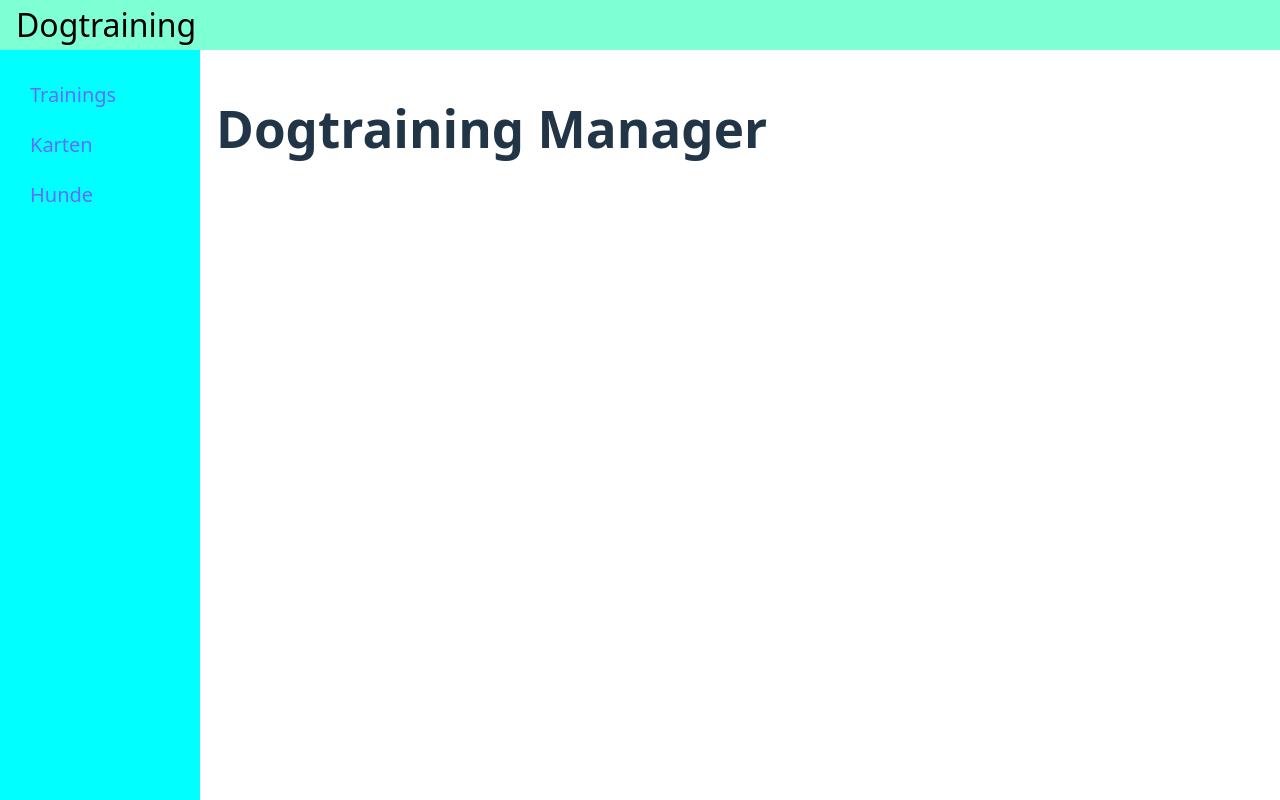
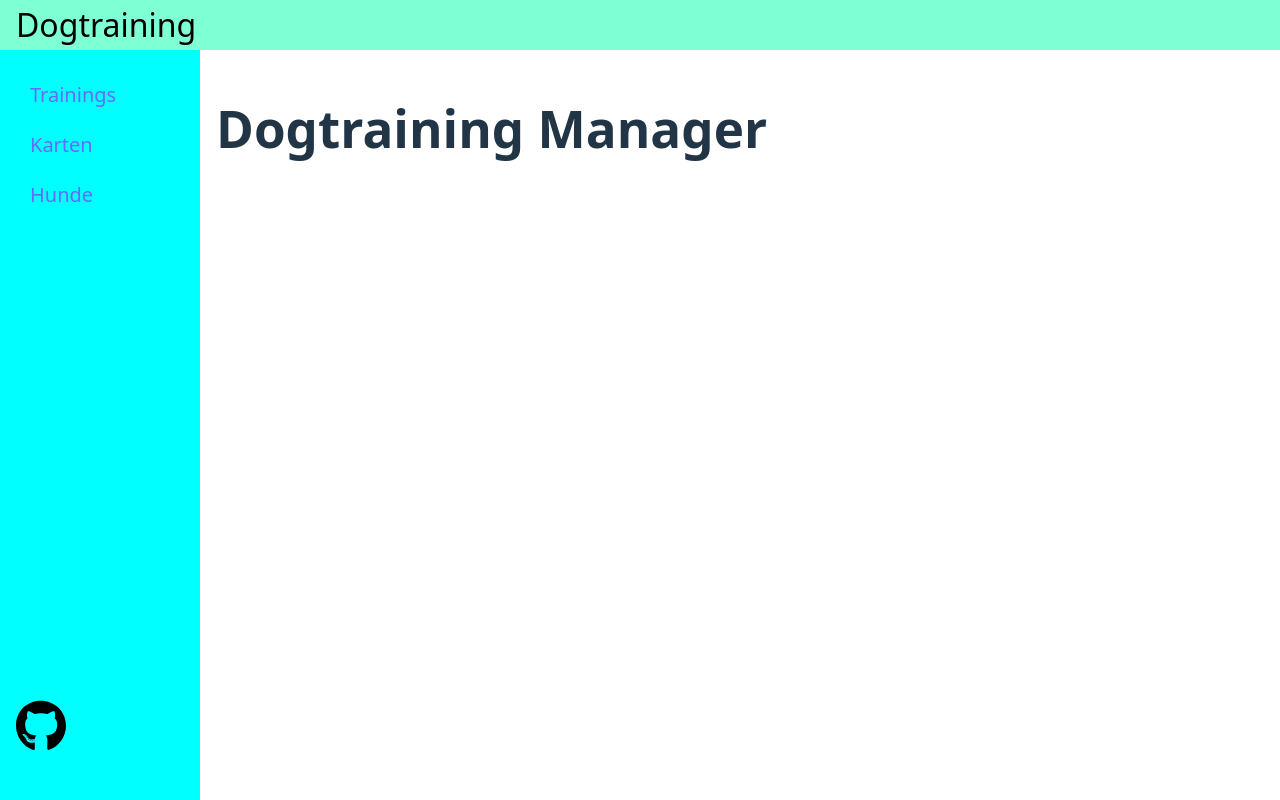
Before and after one commit to Damian-Sommer/dogtraining, a Vue app in the folder client/: page / in a window 1280 px wide. Built offline with nearby package versions, Linux system fonts and the light colour scheme.

Commit message:
Add github logo and link to repo

```diff
--- a/client/src/App.vue
+++ b/client/src/App.vue
@@ -20,6 +20,9 @@
           </li>
         </ul>
       </nav>
+      <div class="foot">
+        <a id="github_logo" href="https://github.com/Damian-Sommer/dogtraining" target="_blank"><img src="../public/github.svg" alt="Github Repository"></a>
+      </div>
     </aside>
     <div class="view">
       <RouterView />
@@ -68,10 +71,22 @@
   width: 200px;
   height: 100%;
   background-color: aqua;
+  flex-direction: column;
 }
 nav {
-  height: 100%;
+  height: 80%;
   width: 100%;
+}
+.foot {
+  height: 20%;
+  display: flex;
+  align-items: center;
+  padding: 0 1em;
+}
+
+.foot #github_logo {
+  width: 50px;
+  height: 50px;
 }
 ul {
   color: black;
```
Also changed, not shown: client/public/github.svg (added).
